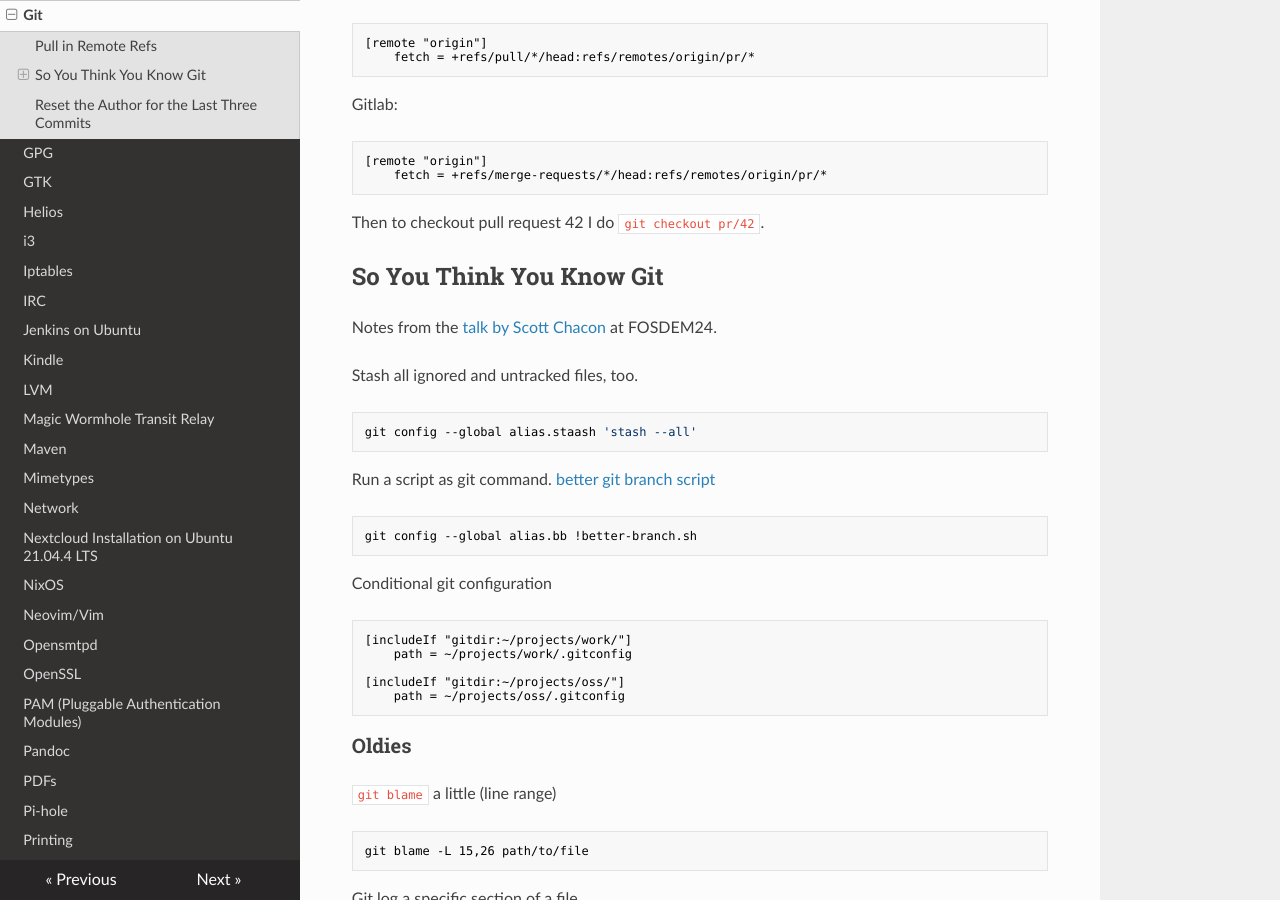
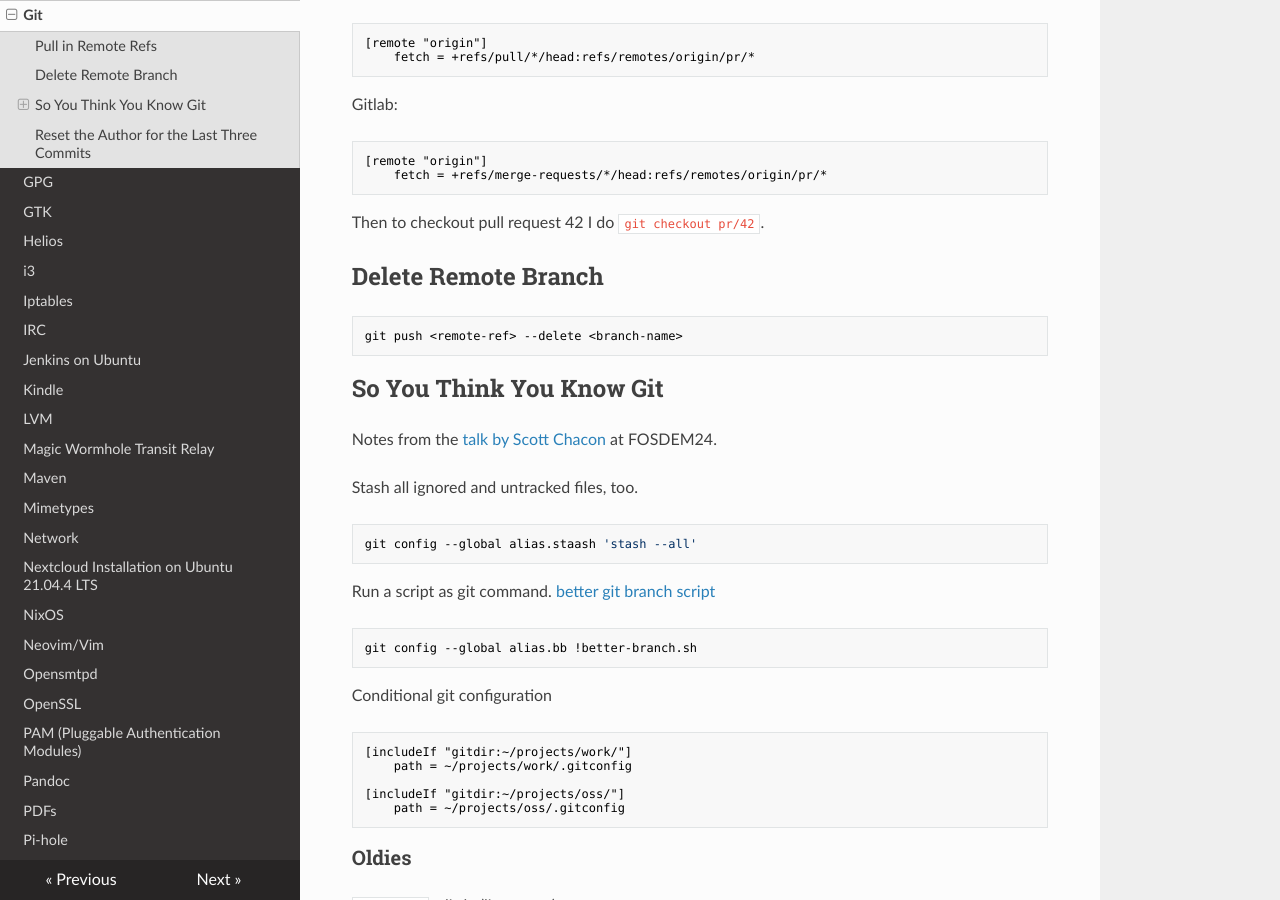
Before and after one commit to Maaxxs/wiki, an MkDocs documentation site: the page built from docs/git.md, in a window 1280 px wide and 900 px high, scrolled down 553 px. Built offline with MkDocs 1.6.1, drawn with Linux system fonts in a browser that asks for light colours; nearby versions of some CDN libraries.

Commit message:
git: delete remote branch from commandline

````diff
--- a/docs/git.md
+++ b/docs/git.md
@@ -39,6 +39,13 @@ Gitlab:
 ```
 
 Then to checkout pull request 42 I do `git checkout pr/42`.
+
+
+## Delete Remote Branch
+
+```sh
+git push <remote-ref> --delete <branch-name>
+```
 
 ## So You Think You Know Git
 
````
